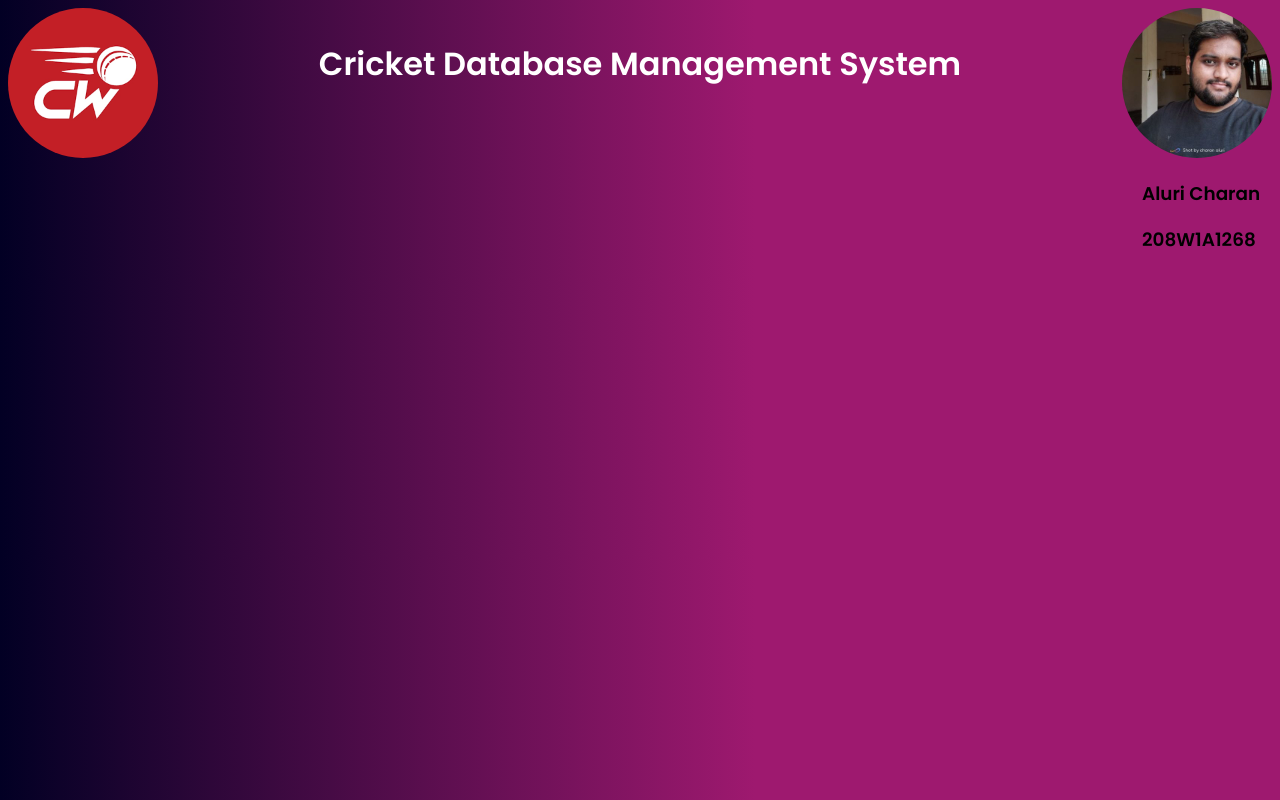
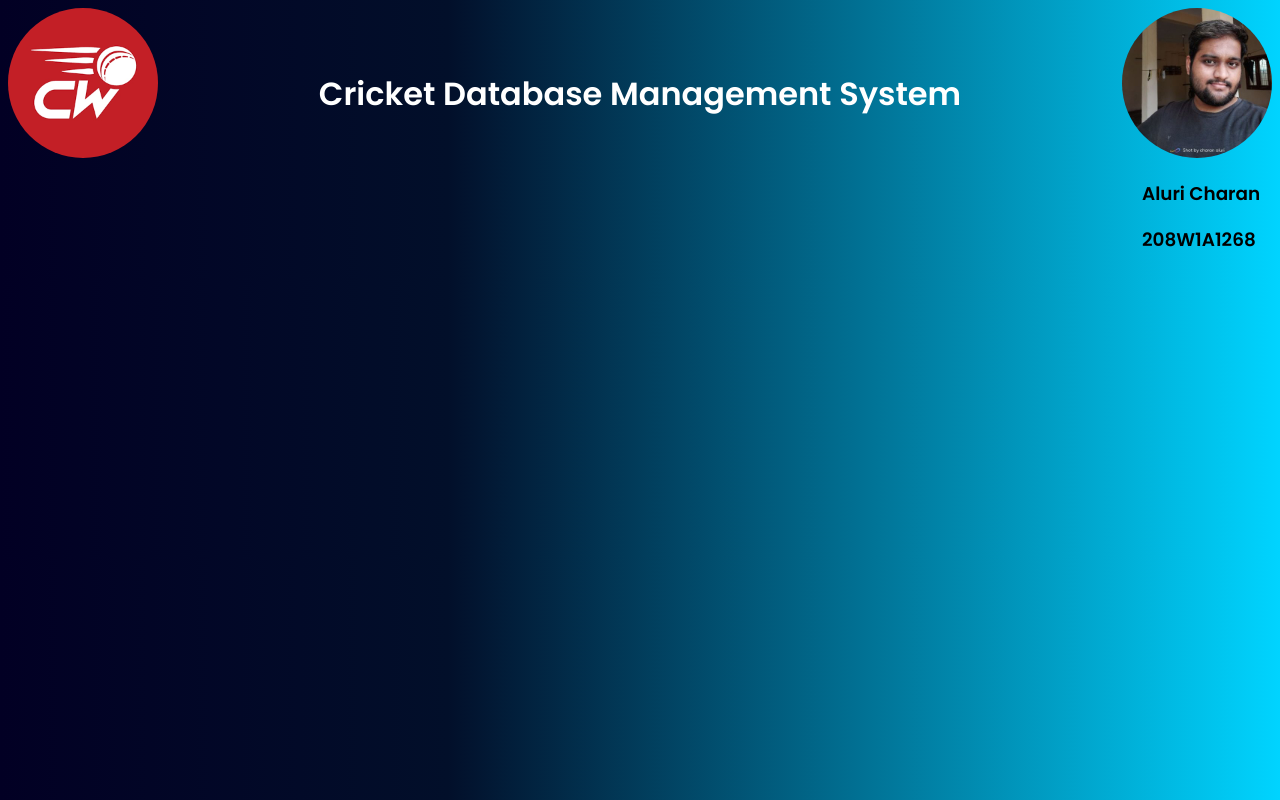
Before and after one commit to Charan1922aluri/dbms, a plain HTML site: page top.html in a window 1280 px wide. Drawn offline with Linux system fonts and the light colour scheme.

Commit message:
top.html

```diff
--- a/top.html
+++ b/top.html
@@ -9,8 +9,10 @@
 <link href="https://fonts.googleapis.com/css2?family=Poppins:ital,wght@0,200;0,300;0,400;0,500;0,600;1,200;1,300;1,400;1,500&display=swap" rel="stylesheet">
     <style>
         body{
-            background: rgb(2,0,36);
-background: linear-gradient(90deg, rgba(2,0,36,1) 0%, rgba(158,25,111,1) 59%);
+            /*background: rgb(2,0,36);
+background: linear-gradient(90deg, rgba(2,0,36,1) 0%, rgba(158,25,111,1) 59%);*/
+background: rgb(2,0,36);
+    background: linear-gradient(90deg, rgba(2,0,36,1) 0%, rgba(2,15,42,1) 35%, rgba(0,212,255,1) 100%);
         }
         .container
         {
@@ -47,6 +49,7 @@ background: linear-gradient(90deg, rgba(2,0,36,1) 0%, rgba(158,25,111,1) 59%);
             color:#fff;
             font-size: 2rem;
             font-weight: 1000;
+            padding:30px;
             font-family: 'poppins',sans-serif;
         }
         body{
```
